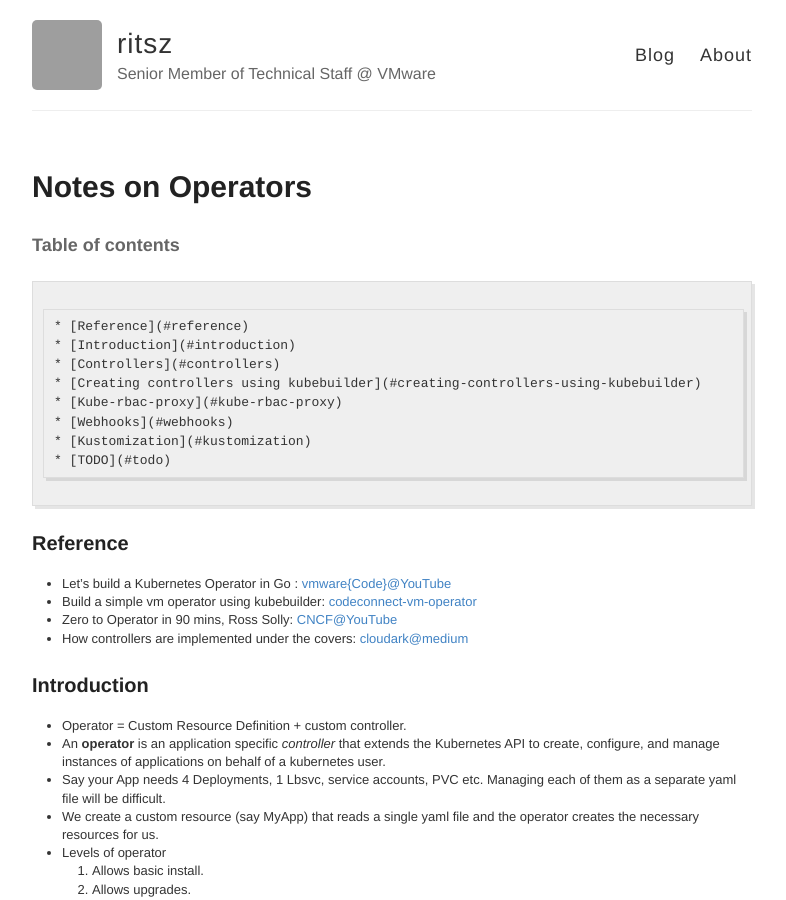
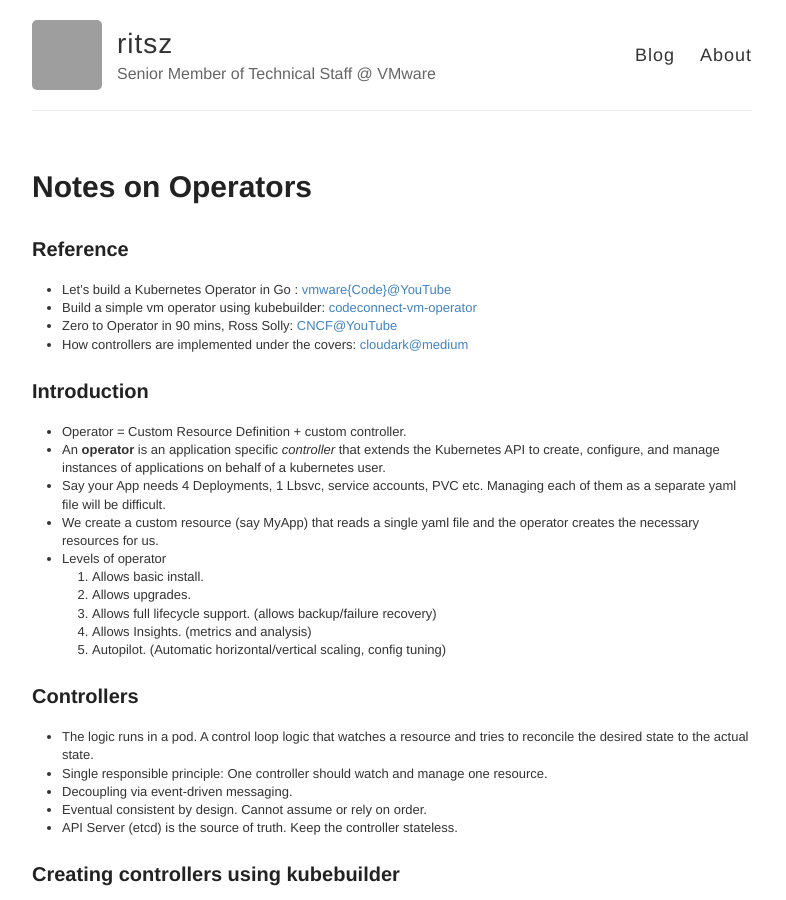
Before and after one commit to ritsz/ritsz.github.io, a Jekyll site: the page built from _posts/2021-07-24-Notes-on-Operators.md, in a window 1280 px wide and 900 px high. Shown: the whole window, without its empty margins (248-1034 px from the left). Built offline with Jekyll 4.4.1, drawn with Linux system fonts in a browser that asks for light colours; our own code applies the rules of GitHub Pages for plain Markdown files; grey boxes are pictures that could not be loaded.

Commit message:
Remove ToC

```diff
--- a/_posts/2021-07-24-Notes-on-Operators.md
+++ b/_posts/2021-07-24-Notes-on-Operators.md
@@ -3,17 +3,6 @@ title: Notes on Operators
 created: '2021-05-06T16:15:45.411Z'
 modified: '2021-05-08T20:43:45.977Z'
 ---
-
-#### Table of contents
-
-    * [Reference](#reference)
-    * [Introduction](#introduction)
-    * [Controllers](#controllers)
-    * [Creating controllers using kubebuilder](#creating-controllers-using-kubebuilder)
-    * [Kube-rbac-proxy](#kube-rbac-proxy)
-    * [Webhooks](#webhooks)
-    * [Kustomization](#kustomization)
-    * [TODO](#todo)
 
 ### Reference
 * Let's build a Kubernetes Operator in Go : [vmware{Code}@YouTube](https://www.youtube.com/watch?v=8Ex7ybi273g)
```
